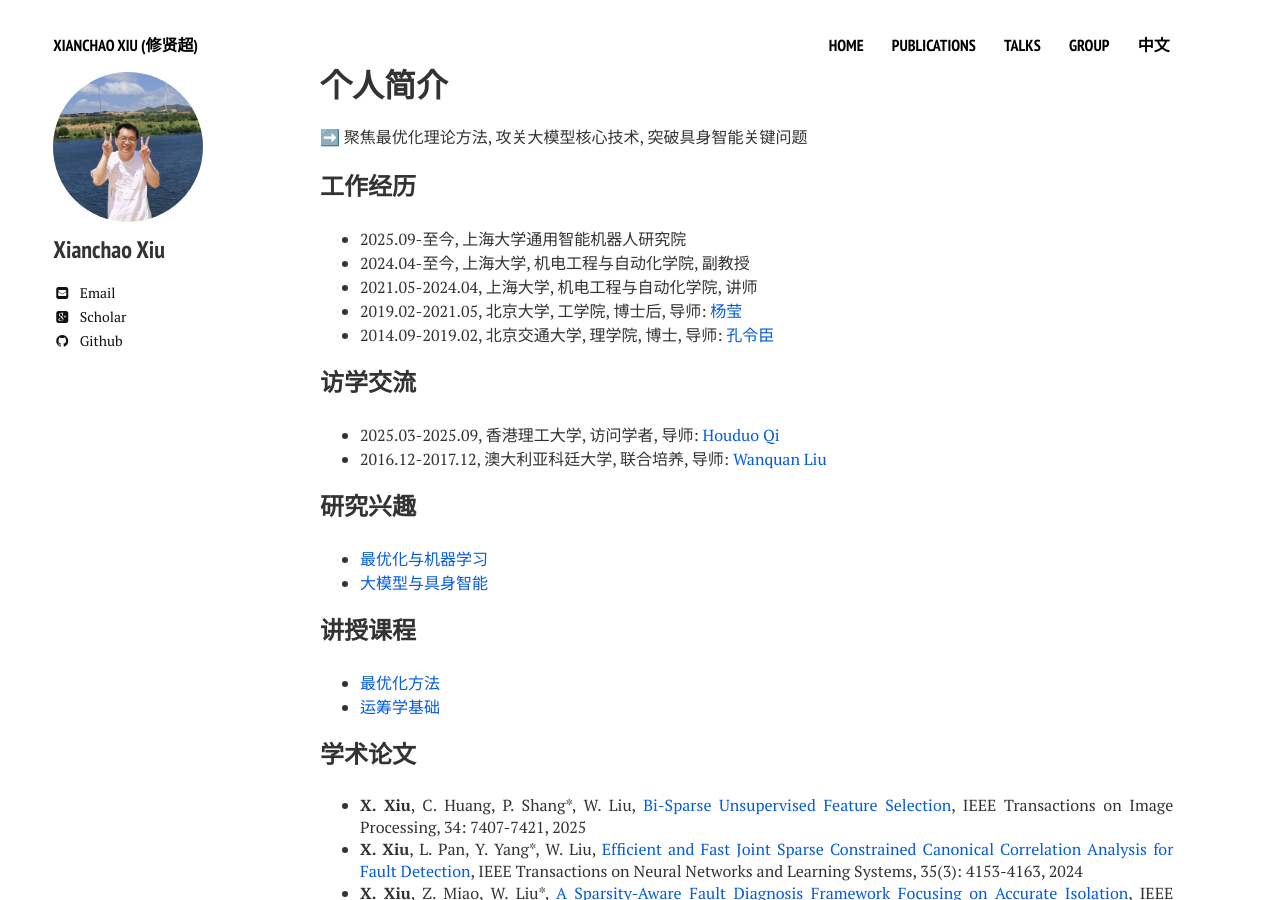
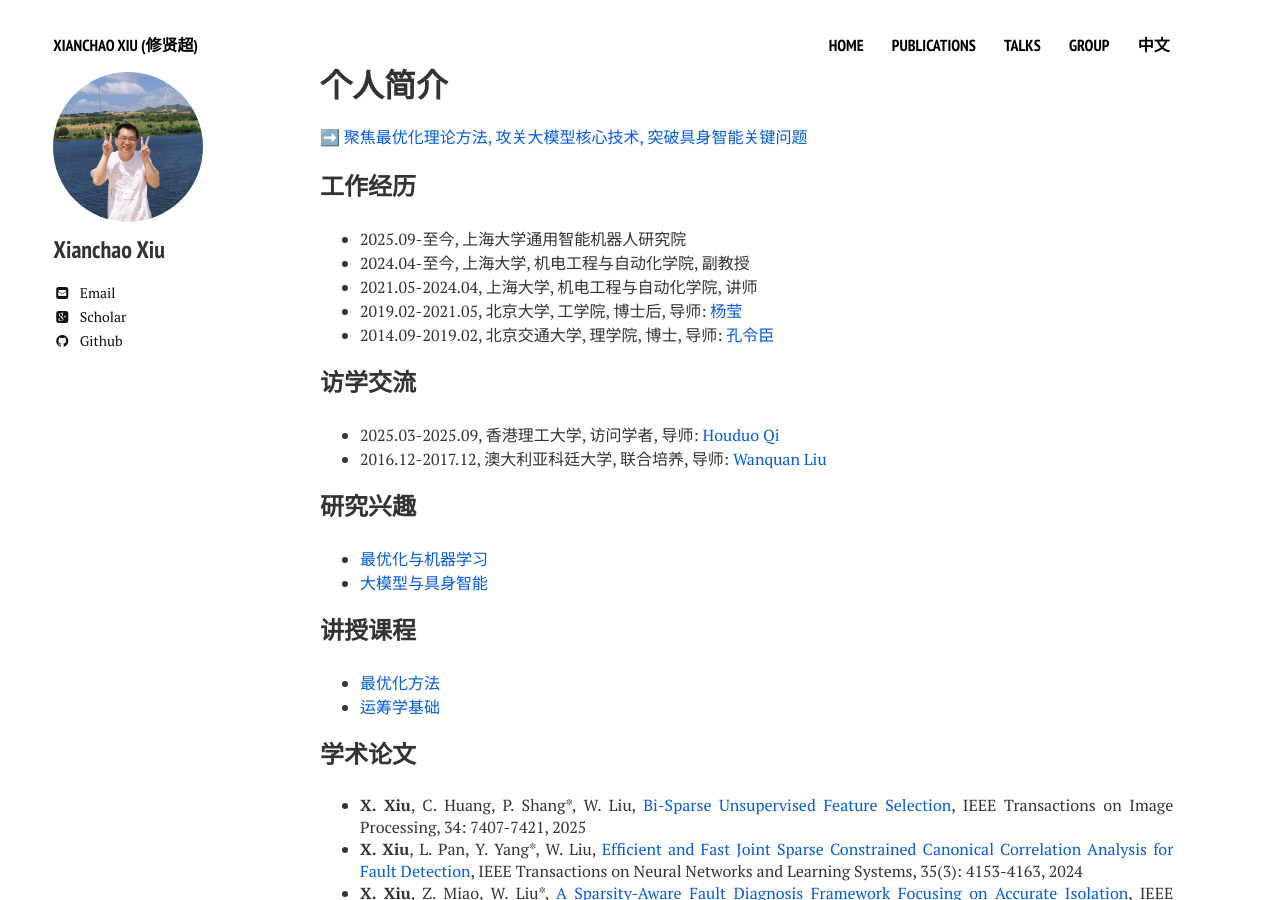
Before and after one commit to xianchaoxiu/xianchaoxiu.github.io, a Jekyll site: the page built from chinese/index.md, in a window 1280 px wide and 900 px high. Built offline with Jekyll 4.4.1, drawn with Linux system fonts in a browser that asks for light colours; nearby versions of some CDN libraries.

Commit message:
Update index.md

```diff
--- a/chinese/index.md
+++ b/chinese/index.md
@@ -7,8 +7,9 @@ comments: false
 share: false
 ---
 
+➡️ <a href="https://xianchaoxiu.github.io/chinese/course/OPT/" class="textlink" target="_blank"> 聚焦最优化理论方法, 攻关大模型核心技术, 突破具身智能关键问题  </a>
 
-➡️ 聚焦最优化理论方法, 攻关大模型核心技术, 突破具身智能关键问题
+
 
 ### 工作经历
 * 2025.09-至今, 上海大学通用智能机器人研究院 <br>
```
